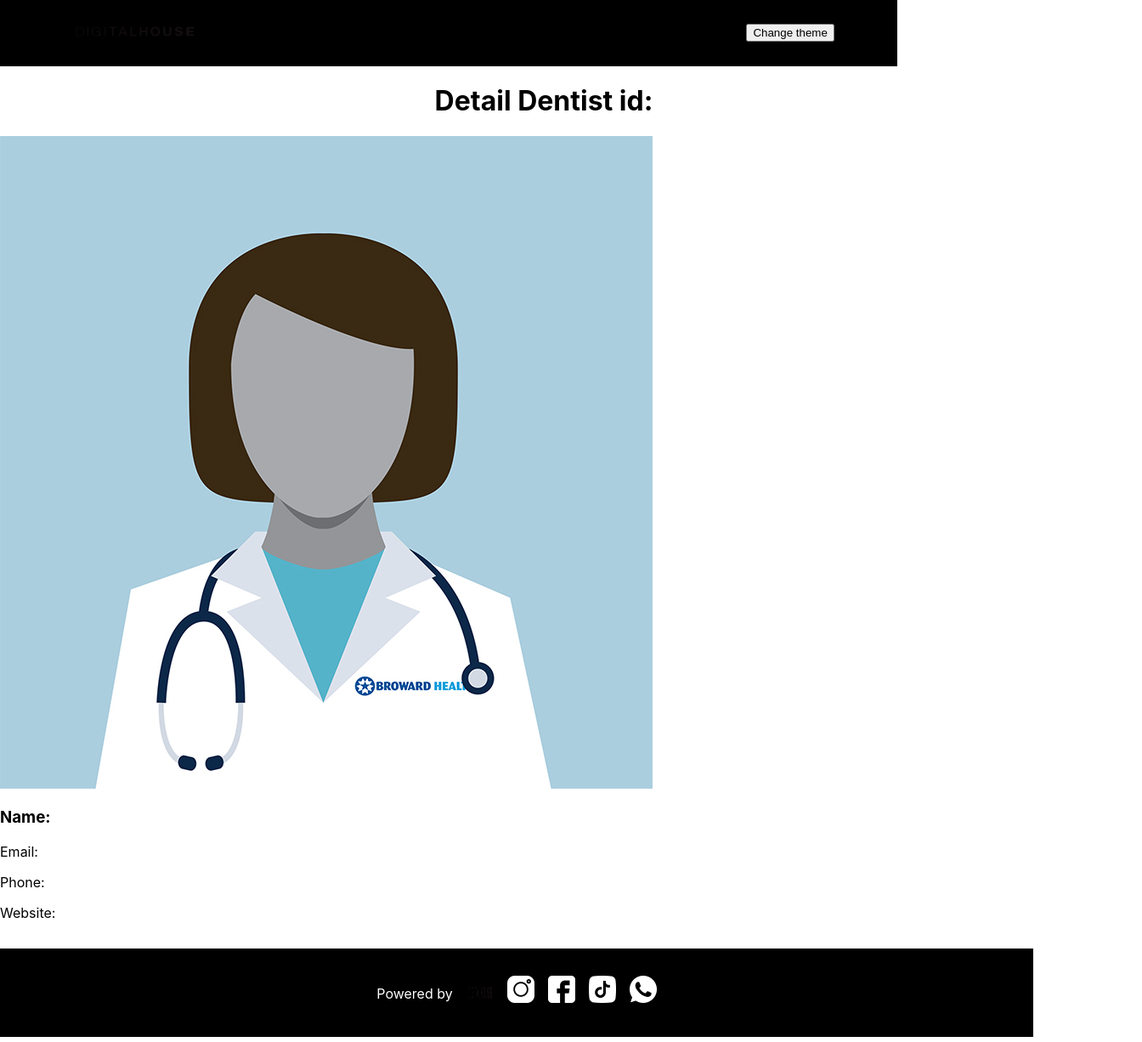
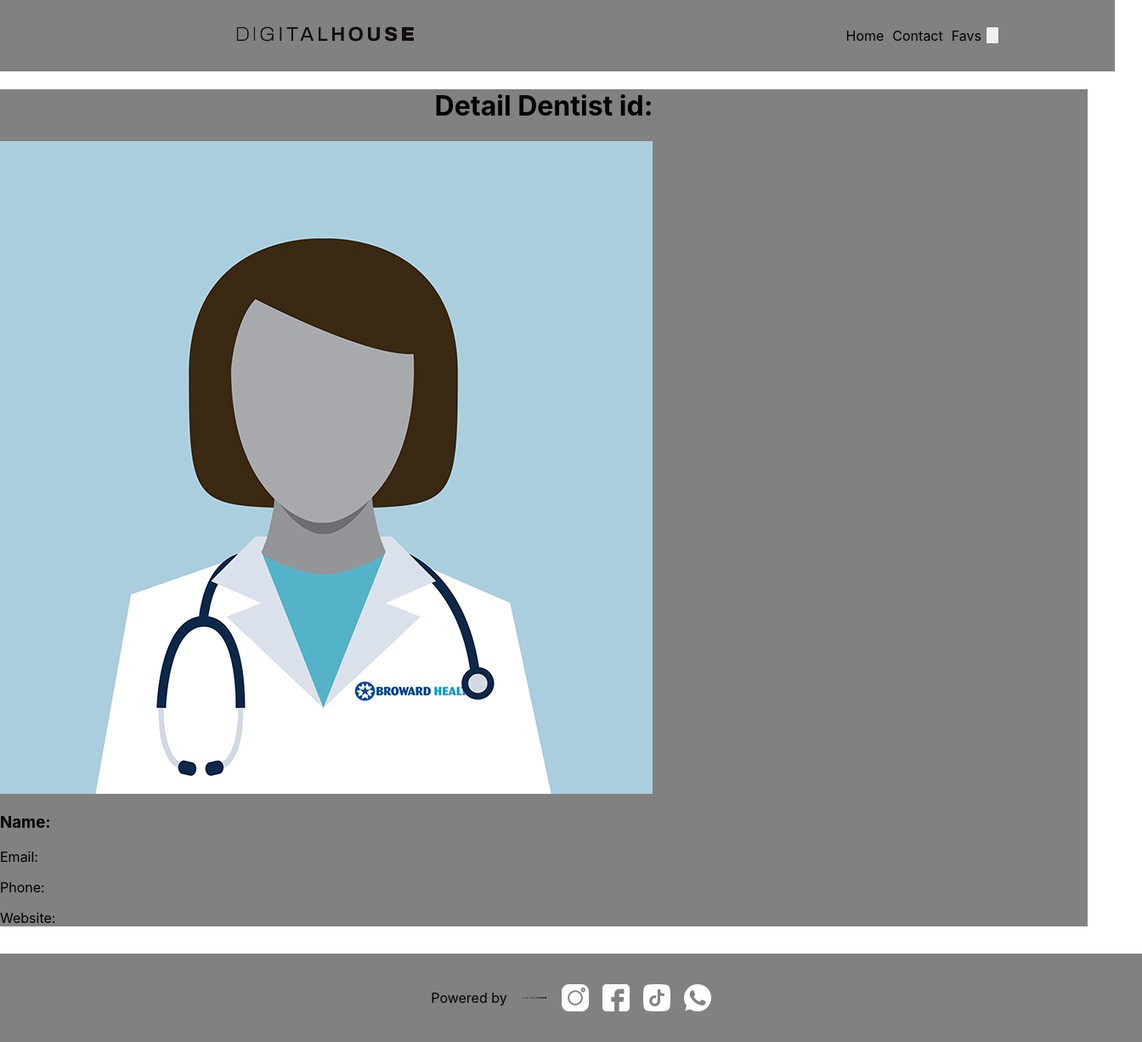
Before and after one commit to franmartos11/Rick-Morty-Planetas, a React (Create React App) app: page /detail in a window 1280 px wide. Shown: the whole page at 85% size, 1344 px wide, since content can reach past the window. Built offline with nearby package versions, Linux system fonts and the light colour scheme; no server answers.

Commit message:
footer/nav done

```diff
--- a/src/App.jsx
+++ b/src/App.jsx
@@ -18,7 +18,7 @@ function App() {
             <Route path="/contact" element={<Contact/>}></Route>
             <Route path="/favs" element={<Favs/>}></Route>
             <Route path="/detail" element={<Detail/>}></Route>
-            <Route path="/detail/:odontologoid" element={<Detail/>}></Route>
+            <Route path="/detail/:id" element={<Detail/>}></Route>
           </Routes>
           <Footer/>
           </ContextProvider>
--- a/src/Components/Card.jsx
+++ b/src/Components/Card.jsx
@@ -1,7 +1,7 @@
 import React from "react"
 import { useContext } from "react"
 import { ContextGlobal } from "./utils/global.context"
-import Link from "react-router-dom"
+import { Link } from "react-router-dom";
 
 
 const Card = ({ name, username, id }) => {
@@ -28,10 +28,10 @@ const Card = ({ name, username, id }) => {
         "id":id,
       })
       localStorage.setItem("favs",JSON.stringify(favorites))
-      alert("agregado")
+
     }else{
       localStorage.setItem("favs",JSON.stringify(favorites))
-      alert("borrado")
+
     }
     setFavs(favorites)
   }
@@ -40,7 +40,7 @@ const Card = ({ name, username, id }) => {
     <div className="card">
         <img src="/images/doctor.jpg" alt="doctor" />
         <h2>Nombre: {name}</h2>
-        <h3>Username: {username}</h3>
+        <Link to={`detail/${id}`}><h3>Username: {username}</h3></Link>
         <button onClick={addFav} className="favButton">Add fav</button>
     </div>
   );
--- a/src/Components/Footer.jsx
+++ b/src/Components/Footer.jsx
@@ -7,9 +7,12 @@ const Footer = () => {
   const {Theme}= useContext(ContextGlobal)
   return (
     <footer style={{color:Theme.color,background:Theme.backgroundFooter}}>
-      <p>Powered by</p>
-      <img src="/images/DH.png" alt='DH-logo' />
       <div>
+        <p>Powered by</p>
+        <img src="/images/DH.png" alt='DH-logo' />
+      </div>
+
+      <div className='socials'>
         <img src="/images/ico-instagram.png" alt='instagram-logo'/>
         <img src="./images/ico-facebook.png" alt='facebook-logo'/>
         <img src="./images/ico-tiktok.png" alt='tiktok-logo'/>
--- a/src/Components/Navbar.jsx
+++ b/src/Components/Navbar.jsx
@@ -2,20 +2,22 @@ import React from 'react'
 import { Link } from 'react-router-dom'
 import { useContext } from 'react'
 import { ContextGlobal } from './utils/global.context'
-//Este componente debera ser estilado como "dark" o "light" dependiendo del theme del Context
-
 
 const Navbar = () => {
   const{Theme,handleThemeChange}= useContext(ContextGlobal)
   return (
     <nav style={{color:Theme.color,background:Theme.backgroundNavbar}}>
-      <Link to="/"><img src="/images/DH.png" alt='DH-logo' /></Link>
-      {/* Aqui deberan agregar los liks correspondientes a las rutas definidas */}
-      <Link to="/"> Home </Link>
-			<Link to="/contact"> Contact </Link>
-			<Link to="/favs"> Favs </Link>
-      {/* Deberan implementar ademas la logica para cambiar de Theme con el button */}
-      <button onClick={handleThemeChange}>Change theme</button>
+      <div>
+        <Link to="/"><img src="/images/DH.png" alt='DH-logo' /></Link>
+      </div>
+      <div class="links" >
+        <Link to="/"> Home </Link>
+			  <Link to="/contact"> Contact </Link>
+			  <Link to="/favs"> Favs </Link>
+        <button onClick={handleThemeChange}><img src=""/></button>
+      </div>
+
+
     </nav>
   )
 }
--- a/src/Components/utils/global.context.jsx
+++ b/src/Components/utils/global.context.jsx
@@ -35,8 +35,8 @@ export const ContextProvider = ({ children }) => {
       fetchData()
   }, [])
 
-  const [Theme, setTheme] = useState(initialState.themes.dark)
-  const handleThemeChange=()=>{
+  const [Theme, setTheme] = useState(initialState.themes.light)
+  const handleThemeChange= ()=>{
     if (Theme === initialState.themes.light) setTheme(initialState.themes.dark)
     if (Theme === initialState.themes.dark) setTheme(initialState.themes.light)
   }
--- a/src/Routes/Detail.jsx
+++ b/src/Routes/Detail.jsx
@@ -8,13 +8,13 @@ import { useParams } from 'react-router-dom'
 const Detail = () => {
 
   const { Theme } = useContext(ContextGlobal)
-  const params = useParams()
+  const id = useParams()
   const [Odontologo, setOdontologo] = useState({})
 
 
   useEffect(() => {
       const fetchData = async () => {
-          axios(`https://jsonplaceholder.typicode.com/users/${params.id}`)
+          axios(`https://jsonplaceholder.typicode.com/users/${id}`)
           .then(res => setOdontologo(res.data))
       }
 
@@ -26,6 +26,7 @@ const Detail = () => {
 
   return (
     <>
+      <div style={{backgroundColor:Theme.backgroundFooter}}>
         <h1>Detail Dentist id: {Odontologo.id} </h1>
       {/* aqui deberan renderizar la informacion en detalle de un user en especifico */}
       {/* Deberan mostrar el name - email - phone - website por cada user en especifico */}
@@ -37,7 +38,7 @@ const Detail = () => {
           <p>Website:  {Odontologo.website}</p>
 
         </div>
-
+      </div>
     </>
   )
 }
--- a/src/index.css
+++ b/src/index.css
@@ -5,6 +5,7 @@ body {
     sans-serif;
   -webkit-font-smoothing: antialiased;
   -moz-osx-font-smoothing: grayscale;
+  padding: 0rem;
 }
 
 code {
@@ -25,26 +26,34 @@ h1{
 
 nav{
   display: flex;
-  width: 80vw;
+  width: 100%;
   justify-content: flex-start;
   padding: 1rem;
   align-items: center;
   justify-content: space-around;
 }
 
+
+nav .links{
+  width: 4rem;
+  display: flex;
+  align-items: center;
+  justify-content: space-around;
+
+}
+
 nav img{
-  max-width: 10rem;
-  color:#dddddd
+  max-width: 15rem;
 }
 
 a{
-  color: #000;
+  color: inherit;
   text-decoration: none;
   margin: 5px;
   cursor: pointer;
 }
 a:hover{
-  color: rgb(136, 136, 136);
+  color: rgb(55, 193, 228);
 }
 
 footer {
@@ -54,11 +63,18 @@ footer {
   padding: 2rem;
   position: relative;
   bottom: 0;
-  width: 90%;
+  width: 100%;
   height: 40px;
   margin-top: 2rem;
 }
-
+footer div{
+  display: flex;
+  align-items: center;
+}
+footer .socials{
+  display: flex;
+  justify-content: flex-end;
+}
 footer img{
   width: 2rem;
   margin: 0;
@@ -130,6 +146,3 @@ tr:nth-child(even) {
   background-color: #12121296;
   color: white;
 }
-.dark > a {
-  color: white;
-}
```
Lines whose indentation alone changed are shown as unchanged.
